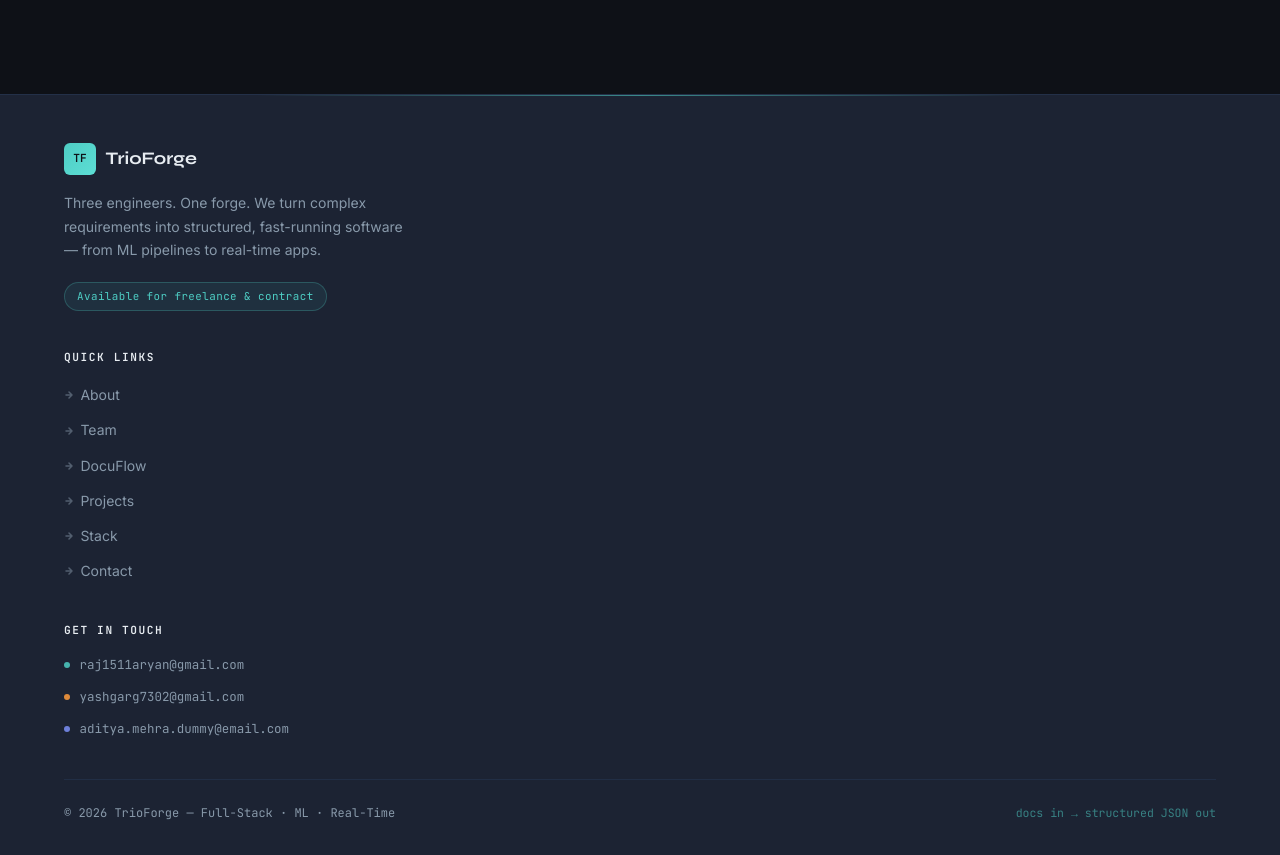
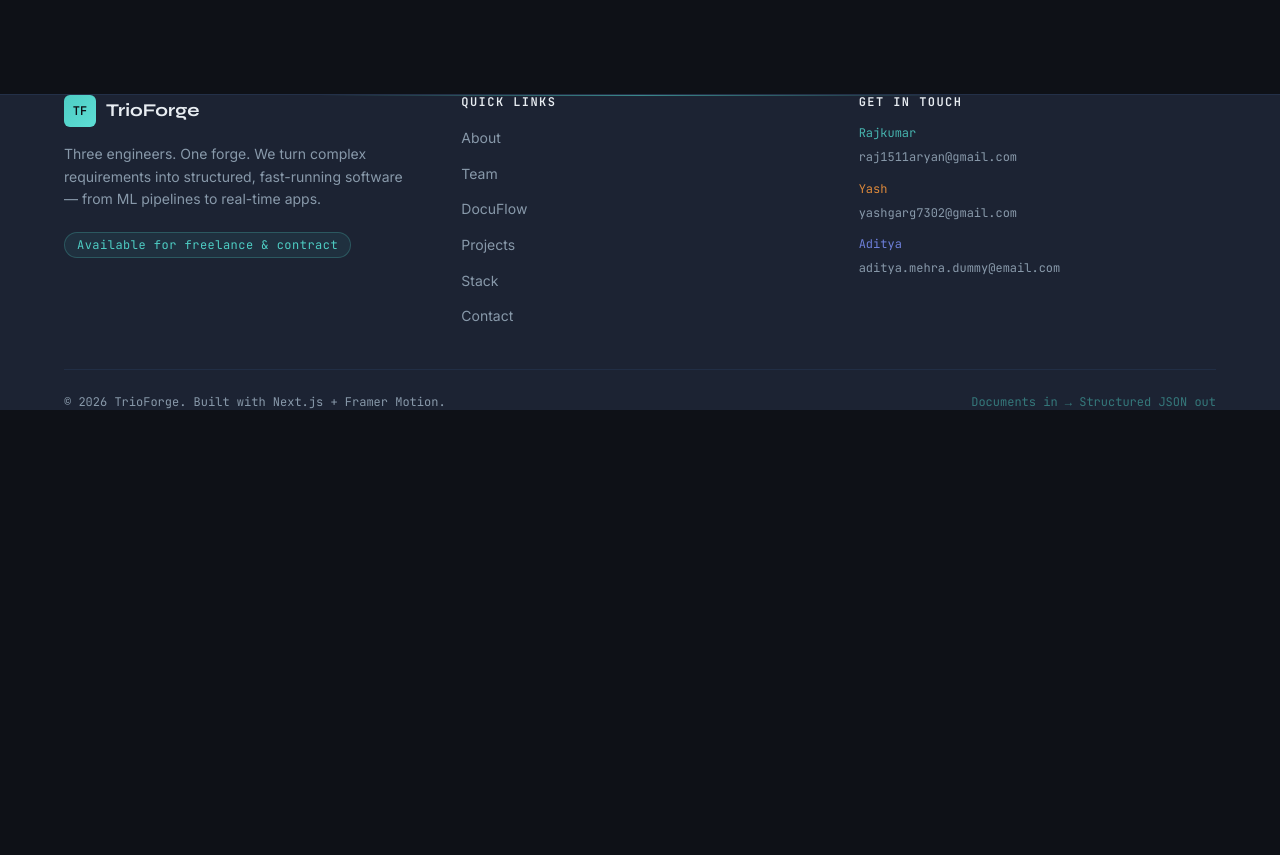
Before and after one commit to Rajkumarvarshney/portfolio_3, a Next.js app: page / in a window 1280 px wide. Shown: the part 7370-8225 px from the top of the page. After the commit the page ends 7780 px from the top, so only its background shows below. Built offline with nearby package versions, Linux system fonts and the light colour scheme.

Commit message:
fix: rewrite footer with proper Tailwind grid

```diff
--- a/src/components/layout/Footer.tsx
+++ b/src/components/layout/Footer.tsx
@@ -9,78 +9,50 @@ const quickLinks = [
   { label: 'Contact', href: '#contact' },
 ];
 
-const emails = [
-  { name: 'Rajkumar', email: 'raj1511aryan@gmail.com', color: '#4ECDC4' },
-  { name: 'Yash', email: 'yashgarg7302@gmail.com', color: '#FF9B3C' },
-  { name: 'Aditya', email: 'aditya.mehra.dummy@email.com', color: '#7B8FF7' },
-];
-
 export default function Footer() {
   const year = new Date().getFullYear();
 
   return (
     <footer
       role="contentinfo"
+      className="relative border-t"
       style={{
         background: 'var(--structural-dark)',
-        borderTop: '1px solid rgba(42, 63, 95, 0.5)',
-        position: 'relative',
-        overflow: 'hidden',
+        borderColor: 'rgba(42, 63, 95, 0.5)',
       }}
     >
-      {/* Top teal glow accent */}
+      {/* Teal top-glow accent line */}
       <div
         aria-hidden="true"
+        className="absolute top-0 left-1/2 -translate-x-1/2 w-1/2 h-px pointer-events-none"
         style={{
-          position: 'absolute',
-          top: 0,
-          left: '50%',
-          transform: 'translateX(-50%)',
-          width: '60%',
-          height: '1px',
-          background: 'linear-gradient(90deg, transparent, var(--parsed-teal), transparent)',
-          opacity: 0.6,
+          background: 'linear-gradient(90deg, transparent, rgba(78,205,196,0.6), transparent)',
         }}
       />
 
-      <div className="container" style={{ paddingTop: '3rem', paddingBottom: '2rem' }}>
-        {/* Main grid — brand takes 2fr, links and contact each 1fr */}
-        <div
-          style={{
-            display: 'grid',
-            gridTemplateColumns: 'repeat(1, 1fr)',
-            gap: '2.5rem',
-            marginBottom: '2.5rem',
-          }}
-          className="footer-grid"
-        >
-          {/* Brand */}
-          <div>
-            <div style={{ display: 'flex', alignItems: 'center', gap: '0.6rem', marginBottom: '1rem' }}>
+      <div className="container py-12">
+        {/* 3-column grid */}
+        <div className="grid grid-cols-1 sm:grid-cols-2 lg:grid-cols-3 gap-10 mb-10">
+
+          {/* ── Brand ──────────────────────────────── */}
+          <div className="sm:col-span-2 lg:col-span-1">
+            {/* Logo */}
+            <div className="flex items-center gap-2.5 mb-4">
               <div
+                className="w-8 h-8 rounded-md flex items-center justify-center text-xs font-bold flex-shrink-0"
                 style={{
-                  width: '2rem',
-                  height: '2rem',
-                  borderRadius: '6px',
-                  display: 'flex',
-                  alignItems: 'center',
-                  justifyContent: 'center',
-                  fontSize: '0.7rem',
-                  fontWeight: 700,
                   background: 'linear-gradient(135deg, var(--parsed-teal), #5DDED5)',
                   color: 'var(--forge-black)',
                   fontFamily: 'var(--font-mono)',
-                  flexShrink: 0,
                 }}
               >
                 TF
               </div>
               <span
+                className="text-lg font-bold"
                 style={{
                   fontFamily: 'var(--font-display)',
                   color: 'var(--ghost-white)',
-                  fontSize: '1.1rem',
-                  fontWeight: 700,
                   lineHeight: 1.4,
                   overflow: 'visible',
                 }}
@@ -90,30 +62,20 @@ export default function Footer() {
             </div>
 
             <p
-              style={{
-                color: 'var(--muted)',
-                fontFamily: 'var(--font-body)',
-                fontSize: '0.875rem',
-                lineHeight: 1.7,
-                maxWidth: '22rem',
-                marginBottom: '1.25rem',
-              }}
+              className="text-sm leading-relaxed mb-5"
+              style={{ color: 'var(--muted)', fontFamily: 'var(--font-body)', maxWidth: '22rem' }}
             >
               Three engineers. One forge. We turn complex requirements into
               structured, fast-running software — from ML pipelines to
               real-time apps.
             </p>
 
-            {/* Tagline badge */}
             <span
+              className="inline-block text-xs px-3 py-1 rounded-full"
               style={{
-                display: 'inline-block',
                 fontFamily: 'var(--font-mono)',
-                fontSize: '0.68rem',
-                padding: '0.3rem 0.75rem',
-                borderRadius: '999px',
-                background: 'rgba(78, 205, 196, 0.08)',
-                border: '1px solid rgba(78, 205, 196, 0.25)',
+                background: 'rgba(78,205,196,0.08)',
+                border: '1px solid rgba(78,205,196,0.25)',
                 color: 'var(--parsed-teal)',
                 letterSpacing: '0.04em',
               }}
@@ -122,46 +84,26 @@ export default function Footer() {
             </span>
           </div>
 
-          {/* Quick Links */}
+          {/* ── Quick Links ────────────────────────── */}
           <div>
             <h3
+              className="text-xs font-semibold uppercase mb-4"
               style={{
                 fontFamily: 'var(--font-mono)',
-                fontSize: '0.7rem',
-                fontWeight: 600,
-                letterSpacing: '0.14em',
-                textTransform: 'uppercase',
                 color: 'var(--ghost-white)',
-                marginBottom: '1.1rem',
+                letterSpacing: '0.12em',
               }}
             >
               Quick Links
             </h3>
-            <ul style={{ listStyle: 'none', padding: 0, margin: 0, display: 'flex', flexDirection: 'column', gap: '0.6rem' }} role="list">
+            <ul className="flex flex-col gap-2.5" role="list">
               {quickLinks.map((link) => (
                 <li key={link.href}>
                   <a
                     href={link.href}
-                    style={{
-                      display: 'inline-flex',
-                      alignItems: 'center',
-                      gap: '0.4rem',
-                      color: 'var(--muted)',
-                      fontFamily: 'var(--font-body)',
-                      fontSize: '0.875rem',
-                      textDecoration: 'none',
-                      transition: 'color 180ms ease',
-                    }}
-                    onMouseEnter={(e) => {
-                      (e.currentTarget as HTMLElement).style.color = 'var(--parsed-teal)';
-                    }}
-                    onMouseLeave={(e) => {
-                      (e.currentTarget as HTMLElement).style.color = 'var(--muted)';
-                    }}
+                    className="text-sm transition-colors duration-150 hover:text-[var(--parsed-teal)]"
+                    style={{ color: 'var(--muted)', fontFamily: 'var(--font-body)' }}
                   >
-                    <svg width="10" height="10" viewBox="0 0 10 10" fill="none" aria-hidden="true" style={{ opacity: 0.5, flexShrink: 0 }}>
-                      <path d="M2 5h6M5 2l3 3-3 3" stroke="currentColor" strokeWidth="1.5" strokeLinecap="round" strokeLinejoin="round"/>
-                    </svg>
                     {link.label}
                   </a>
                 </li>
@@ -169,117 +111,60 @@ export default function Footer() {
             </ul>
           </div>
 
-          {/* Get in Touch */}
+          {/* ── Get in Touch ───────────────────────── */}
           <div>
             <h3
+              className="text-xs font-semibold uppercase mb-4"
               style={{
                 fontFamily: 'var(--font-mono)',
-                fontSize: '0.7rem',
-                fontWeight: 600,
-                letterSpacing: '0.14em',
-                textTransform: 'uppercase',
                 color: 'var(--ghost-white)',
-                marginBottom: '1.1rem',
+                letterSpacing: '0.12em',
               }}
             >
               Get in Touch
             </h3>
-            <div style={{ display: 'flex', flexDirection: 'column', gap: '0.75rem' }}>
-              {emails.map(({ name, email, color }) => (
-                <a
-                  key={email}
-                  href={`mailto:${email}`}
-                  style={{
-                    display: 'flex',
-                    alignItems: 'center',
-                    gap: '0.6rem',
-                    textDecoration: 'none',
-                    transition: 'opacity 180ms ease',
-                  }}
-                  onMouseEnter={(e) => { (e.currentTarget as HTMLElement).style.opacity = '0.8'; }}
-                  onMouseLeave={(e) => { (e.currentTarget as HTMLElement).style.opacity = '1'; }}
-                  aria-label={`Email ${name}: ${email}`}
-                >
-                  {/* Color dot */}
-                  <span
-                    style={{
-                      width: '6px',
-                      height: '6px',
-                      borderRadius: '50%',
-                      background: color,
-                      flexShrink: 0,
-                      opacity: 0.85,
-                    }}
-                    aria-hidden="true"
-                  />
-                  <span
-                    style={{
-                      fontFamily: 'var(--font-mono)',
-                      fontSize: '0.78rem',
-                      color: 'var(--muted)',
-                      wordBreak: 'break-all',
-                    }}
+            <div className="flex flex-col gap-3">
+              {[
+                { label: 'Rajkumar', email: 'raj1511aryan@gmail.com', dot: 'var(--parsed-teal)' },
+                { label: 'Yash', email: 'yashgarg7302@gmail.com', dot: 'var(--forge-amber)' },
+                { label: 'Aditya', email: 'aditya.mehra.dummy@email.com', dot: '#7B8FF7' },
+              ].map(({ label, email, dot }) => (
+                <div key={email}>
+                  <p
+                    className="text-xs mb-0.5"
+                    style={{ color: dot, fontFamily: 'var(--font-mono)', opacity: 0.85 }}
+                  >
+                    {label}
+                  </p>
+                  <a
+                    href={`mailto:${email}`}
+                    className="text-xs break-all transition-colors duration-150"
+                    style={{ color: 'var(--muted)', fontFamily: 'var(--font-mono)' }}
+                    onMouseEnter={(e) => { (e.currentTarget as HTMLElement).style.color = dot; }}
+                    onMouseLeave={(e) => { (e.currentTarget as HTMLElement).style.color = 'var(--muted)'; }}
+                    aria-label={`Email ${label}: ${email}`}
                   >
                     {email}
-                  </span>
-                </a>
+                  </a>
+                </div>
               ))}
             </div>
           </div>
         </div>
 
-        {/* Bottom bar */}
+        {/* ── Bottom bar ─────────────────────────── */}
         <div
-          style={{
-            display: 'flex',
-            flexWrap: 'wrap',
-            alignItems: 'center',
-            justifyContent: 'space-between',
-            gap: '0.75rem',
-            paddingTop: '1.5rem',
-            borderTop: '1px solid rgba(42, 63, 95, 0.4)',
-          }}
+          className="flex flex-col sm:flex-row items-start sm:items-center justify-between gap-3 pt-6 text-xs"
+          style={{ borderTop: '1px solid rgba(42,63,95,0.4)' }}
         >
-          <p
-            style={{
-              fontFamily: 'var(--font-mono)',
-              fontSize: '0.75rem',
-              color: 'var(--muted)',
-              margin: 0,
-            }}
-          >
-            © {year} TrioForge — Full-Stack · ML · Real-Time
+          <p style={{ fontFamily: 'var(--font-mono)', color: 'var(--muted)' }}>
+            © {year} TrioForge. Built with Next.js + Framer Motion.
           </p>
-          <p
-            style={{
-              fontFamily: 'var(--font-mono)',
-              fontSize: '0.72rem',
-              color: 'rgba(78, 205, 196, 0.55)',
-              margin: 0,
-            }}
-          >
-            docs in → structured JSON out
+          <p style={{ fontFamily: 'var(--font-mono)', color: 'rgba(78,205,196,0.5)' }}>
+            Documents in → Structured JSON out
           </p>
         </div>
       </div>
-
-      {/* Responsive grid CSS */}
-      <style>{`
-        .footer-grid {
-          grid-template-columns: 1fr;
-        }
-        @media (min-width: 640px) {
-          .footer-grid {
-            grid-template-columns: 1fr 1fr;
-          }
-        }
-        @media (min-width: 900px) {
-          .footer-grid {
-            grid-template-columns: 2fr 1fr 1.2fr;
-            gap: 3rem;
-          }
-        }
-      `}</style>
     </footer>
   );
 }
```
